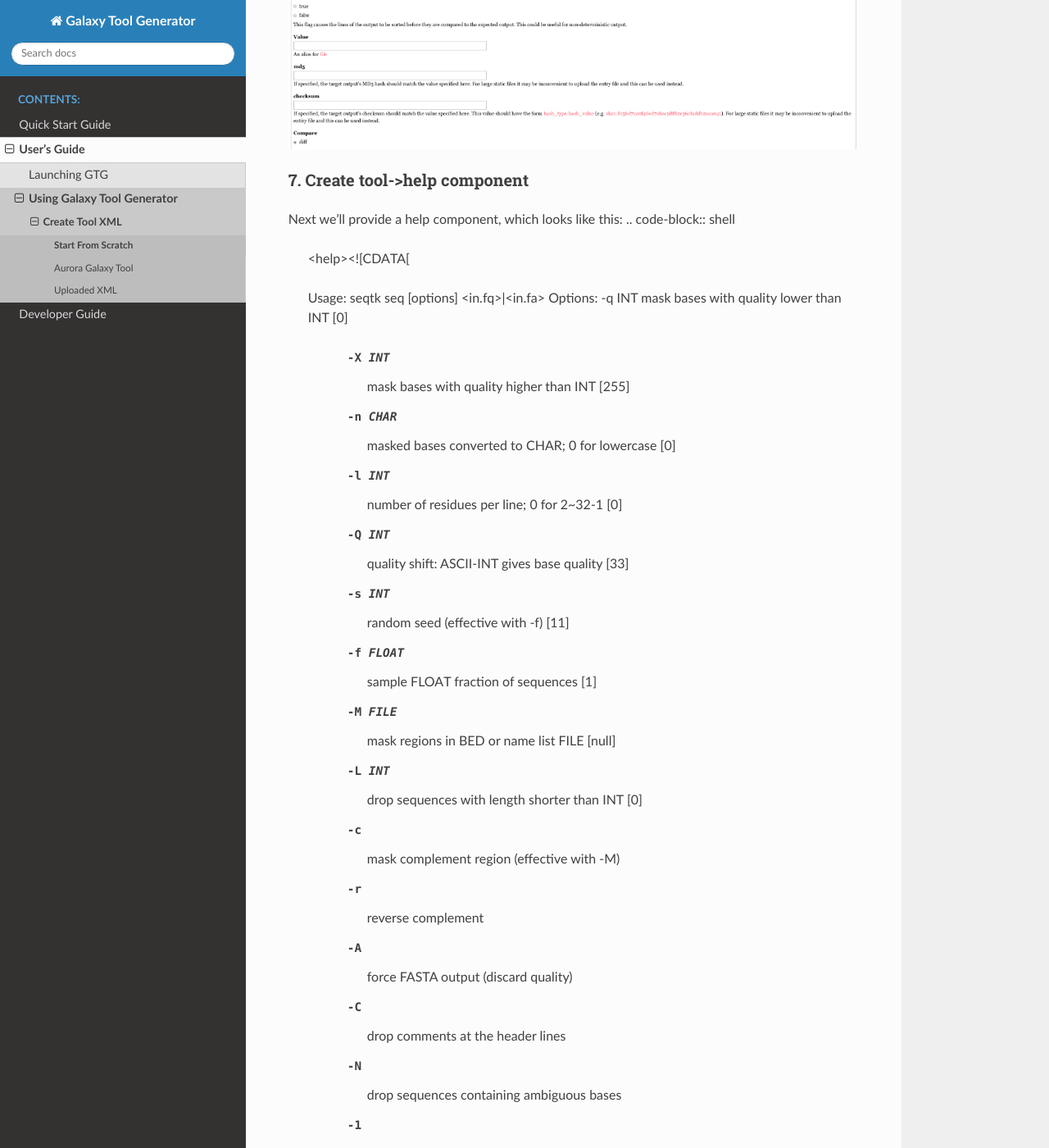
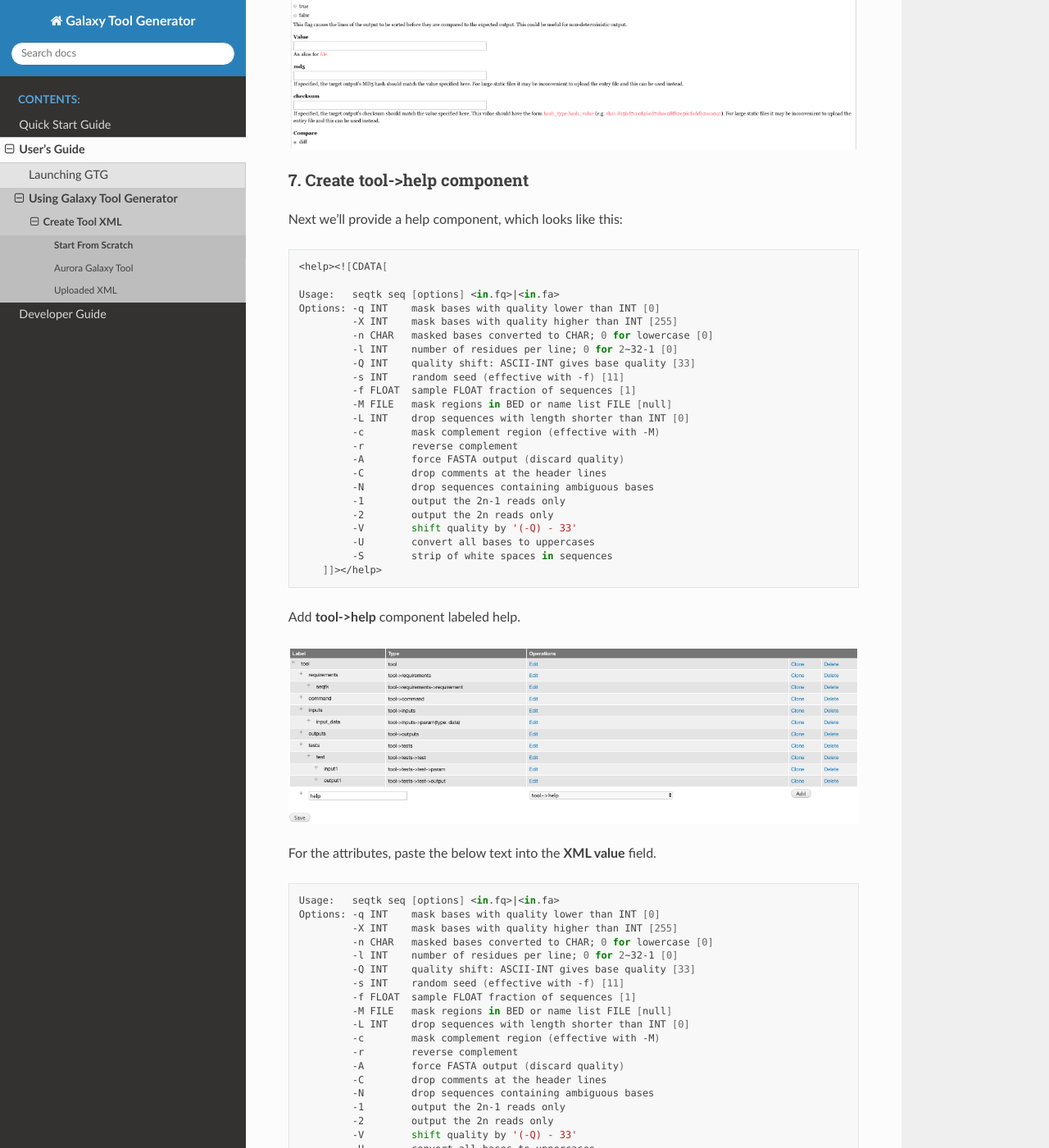
Before and after one commit to statonlab/galaxy_tool_generator, a Sphinx documentation site: the page built from docs/scratch_guide.rst, in a window 1280 px wide and 1400 px high, scrolled down 9610 px. Shown: the whole window at 82% size. Built offline with Sphinx 7.4.7 and the Read the Docs theme 2.0.0, drawn with Linux system fonts in a browser that asks for light colours; some of the changed text lies outside the part shown.

Commit message:
fix some syntax

```diff
--- a/docs/scratch_guide.rst
+++ b/docs/scratch_guide.rst
@@ -88,7 +88,6 @@ Edit **tool->requirements->requirement** component attributes.
 
 .. image:: /_static/images/tool_requirements_seqtk_attributes.png
 
-
 We've just added the below XML to our tool.
 
 .. code-block:: shell
@@ -96,6 +95,7 @@ We've just added the below XML to our tool.
   <requirements>
           <requirement type="package" version="1.2">seqtk</requirement>
   </requirements>
+
 
 3. Create **tool->command** component
 ~~~~~~~~~~~~~~~~~~~~~~~~~~~~~~~~~~~~~~
@@ -234,6 +234,7 @@ For the attributes, set **Name** to output1 and **File** to 2.fasta
 ~~~~~~~~~~~~~~~~~~~~~~~~~~~~~~~~~~~~
 
 Next we'll provide a help component, which looks like this:
+
 .. code-block:: shell
 
   <help><![CDATA[
@@ -268,7 +269,7 @@ Add **tool->help** component labeled help.
 
 For the attributes, paste the below text into the **XML value** field.
 
-.. code-block:: language
+.. code-block:: shell
 
   Usage:   seqtk seq [options] <in.fq>|<in.fa>
   Options: -q INT    mask bases with quality lower than INT [0]
@@ -363,7 +364,7 @@ Below is the XML page.
 
 
 Build the Tool Repository
------------------------
+--------------------------
 
 
 You have just created the ``seqtk_seq_2.xml`` file in GTG. However, this file is not in the ``gtg_dev_dir/galaxy_tool_repository`` directory yet.
```
Also changed, not shown: other parts of docs/scratch_guide.rst (+1 -1 lines).
